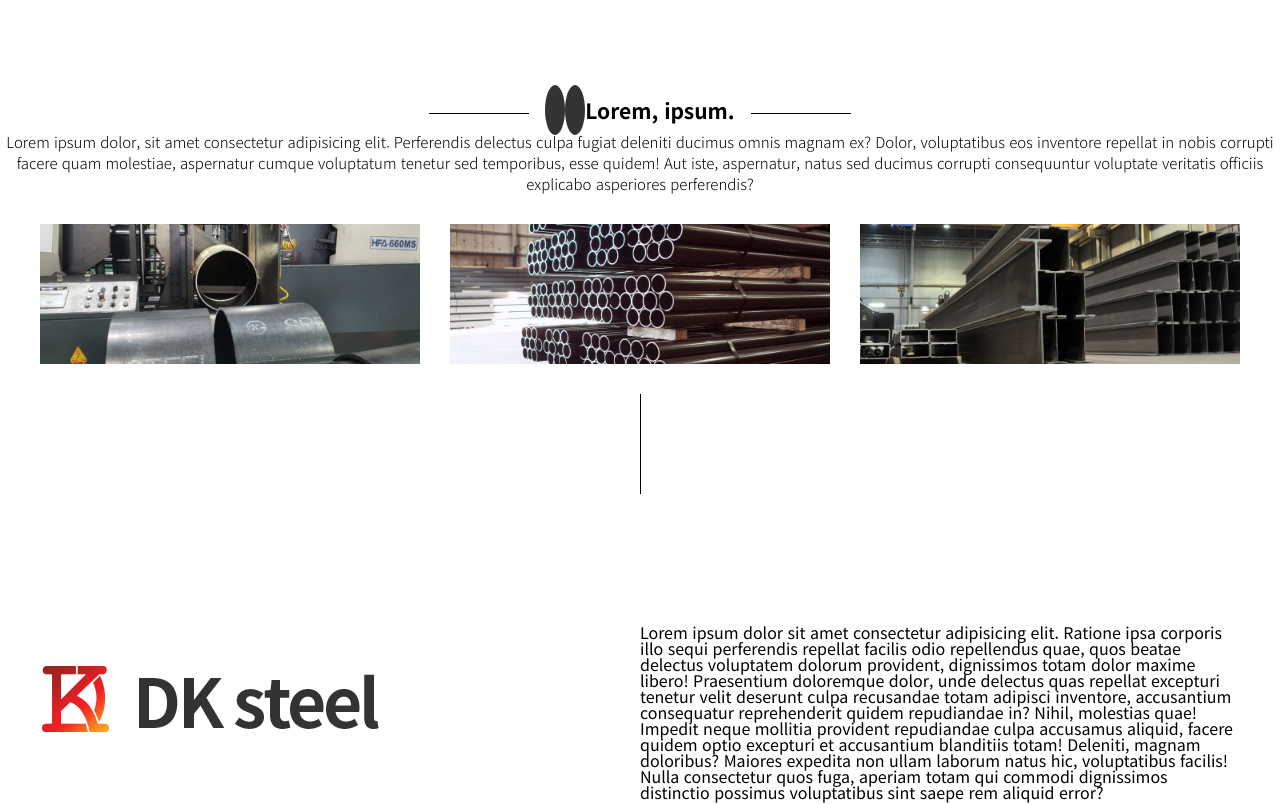
After one commit to sssfearmot/sssfearmot.github.io, a PHP site: page /doc/position03.html in a window 1280 px wide. The commit adds this page. Run offline with PHP 8.4, Linux system fonts and the light colour scheme; some libraries are stand-ins or nearby versions.

Commit message:
Add files via upload

```diff
--- a/document/css/position02.css
+++ b/document/css/position02.css
@@ -23,7 +23,7 @@ nav.on {
     right: 30px;
     width: 30px;
     height: 30px;
-    background: #ddd;
+    background: #fff;
 }
 
 .mpoen span {
--- /dev/null
+++ b/document/css/position03.css
@@ -0,0 +1,116 @@
+@import url('https://fonts.googleapis.com/css2?family=Noto+Sans+KR:wght@100;300;400;500;700;900&display=swap');
+/*폰트 불러오기*/
+@import url('https://cdn.jsdelivr.net/npm/xeicon@2.3.3/xeicon.min.css');
+/*아이콘 불러오기*/
+
+body {
+    font-family: 'Noto Sans KR', sans-serif;
+}
+
+#event { /* id 호출할떄는 # */
+    padding: 100px 0;
+    text-align: center;
+}
+
+#event i {
+    background: #333;
+    color: #fff;
+    padding: 10px;
+    border-radius: 50%;
+}
+
+#event h2 {
+    font-size: 21px;
+    /*홀수일때 가독성이 좋음*/
+    font-weight: 700;
+    margin: 0 0 10px 0;;
+}
+
+#event h2::before {
+    /*가상 공간을 만들어주는 것*/
+    content: "";
+    display: inline-block;
+    width: 100px;
+    height: 1px;
+    background: #000;
+    margin: 0 10px;
+    vertical-align:middle;
+}
+
+#event h2::after {
+    content: "";
+    display: inline-block;
+    width: 100px;
+    height: 1px;
+    background: #000;
+    margin: 0 10px;
+    vertical-align: middle;
+}
+
+#event p {
+    font-size: 15px;
+    font-weight: 300;
+    margin: 0 0 30px 0;
+    line-height: 1.4;
+}
+
+#event .container {
+    display: flex;
+    gap: 30px;
+    width: 1200px;
+    margin: 0 auto;
+}
+
+#event img {
+    max-width: 100%;
+    transition: 0.5s;
+}
+
+#event figure {
+    position: relative;
+    flex: 1;
+    /* 사진 균등하게 배치 */
+    overflow:hidden;
+    /* overflow = 박스 밖으로 넘치는걸 없앰 */
+}
+
+#event .container figure:hover img {
+    /* hover = 마우스를 위에 올렸을떄 반응 */
+    /* figure 사용시 따로 */
+    transform: scale(2);
+    /* scale = 크기 */
+}
+
+#event figure a {
+    position: absolute;
+    top: -40px;
+    left: 0;
+    padding: 10px 30px;
+    background: #333;
+    color: #fff;
+    transition: 0.5s;
+}
+
+#event figure:hover a {
+    top: 0;
+}
+
+#event .bar {
+    content: "";
+    display: inline-block;
+    width: 1px;
+    height: 100px;
+    background: #000;
+    margin: 30px;
+    vertical-align:middle;
+}
+
+.test {
+    display: flex;
+    width: 1200px;
+    margin: 0 auto;
+}
+
+.test3 {
+    text-align:left;
+}
--- /dev/null
+++ b/document/doc/position03.html
@@ -0,0 +1,50 @@
+<!DOCTYPE html>
+<html lang="ko">
+<head>
+    <meta charset="UTF-8">
+    <meta http-equiv="X-UA-Compatible" content="IE=edge">
+    <meta name="viewport" content="width=device-width, initial-scale=1.0">
+    <title>position03</title>
+    <link rel="stylesheet" href="../css/reset.css">
+    <link rel="stylesheet" href="../css/position03.css">
+    <script src="../js/position03.js"></script>
+</head>
+<body>
+    <section id="event">
+        <!-- id는 하나만 사용 가능 -->
+        <h2>
+            <i class="xi-bars"></i><i class="xi-facebook"></i>Lorem, ipsum.
+            <!-- 아이콘 적용 -->
+        </h2>
+        <p>Lorem ipsum dolor, sit amet consectetur adipisicing elit. Perferendis delectus culpa fugiat deleniti ducimus omnis magnam ex? Dolor, voluptatibus eos inventore repellat in nobis corrupti facere quam molestiae, aspernatur cumque voluptatum tenetur sed temporibus, esse quidem! Aut iste, aspernatur, natus sed ducimus corrupti consequuntur voluptate veritatis officiis explicabo asperiores perferendis?</p>
+        <div class="container">
+            <figure>
+                <img src="../img/main_bg01.jpg" alt="">
+                <a href="#1">more</a>
+            </figure>
+            <figure>
+                <img src="../img/main_bg02.jpg" alt="">
+                <a href="#1">more</a>
+            </figure>
+            <figure>
+                <img src="../img/main_bg03.jpg" alt="">
+                <a href="#1">more</a>
+            </figure>
+        </div>
+        <div class="bar">
+
+        </div>
+    </section>
+
+    <section class="test">
+            <figure>
+                <img src="../img/logo (1).png" alt="">
+            </figure>
+
+        <div class="test3">
+            Lorem ipsum dolor sit amet consectetur adipisicing elit. Ratione ipsa corporis illo sequi perferendis repellat facilis odio repellendus quae, quos beatae delectus voluptatem dolorum provident, dignissimos totam dolor maxime libero! Praesentium doloremque dolor, unde delectus quas repellat excepturi tenetur velit deserunt culpa recusandae totam adipisci inventore, accusantium consequatur reprehenderit quidem repudiandae in? Nihil, molestias quae! Impedit neque mollitia provident repudiandae culpa accusamus aliquid, facere quidem optio excepturi et accusantium blanditiis totam! Deleniti, magnam doloribus? Maiores expedita non ullam laborum natus hic, voluptatibus facilis! Nulla consectetur quos fuga, aperiam totam qui commodi dignissimos distinctio possimus voluptatibus sint saepe rem aliquid error?
+        </div>
+
+    </section>
+</body>
+</html>
--- /dev/null
+++ b/document/js/position03.js
@@ -0,0 +1,3 @@
+window.addEventListener('DOMContentLoaded', function() {
+    //document.querySelector('h1').style.display = 'none';
+});
```
Also changed, not shown: document/index.html (+21 -6 lines).
